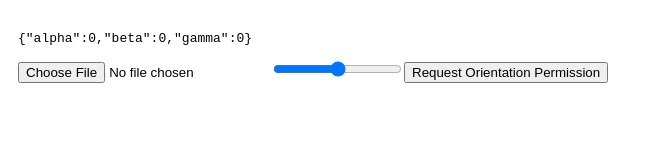
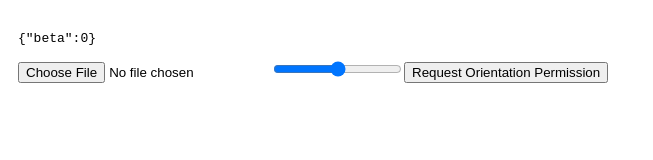
Before and after one commit to slaterhaus/slaterhaus.github.io, a Next.js app: page /lightbox in a window 1280 px wide. Shown: the top 160 px of the page, without its empty margins (0-653 px from the left). Built offline with nearby package versions, Linux system fonts and the light colour scheme; no server answers.

Commit message:
just using inverse beta

```diff
--- a/src/components/lightbox/drawing.tsx
+++ b/src/components/lightbox/drawing.tsx
@@ -13,15 +13,14 @@ const ImageDrawingComponent = () => {
     const webcamRef = useRef(null);
     const [selectedImage, setSelectedImage] = useState<any>(null);
     const [opacity, setOpacity] = useState(0.5);
-    const [orientation, setOrientation] = useState({ alpha: 0, beta: 0, gamma: 0 });
+    const [orientation, setOrientation] = useState({ beta: 0 });
     const [currentCamera, setCurrentCamera] = useState('user');
     const [orientationPermission, setOrientationPermission] = useState('unknown');
 
-    const handleOrientation = (event: { alpha: any; beta: any; gamma: any; }) => {
+    const handleOrientation = (event: { beta: any; }) => {
         setOrientation({
-            alpha: event.alpha || 0, // Z-axis rotation [0,360)
-            beta: event.beta || 0,   // X-axis rotation [-180,180]
-            gamma: event.gamma || 0  // Y-axis rotation [-90,90]
+            beta: event.beta || 0, // Z-axis rotation [0,360)
+
         });
     };
 
@@ -59,8 +58,8 @@ const ImageDrawingComponent = () => {
         setOpacity(parseFloat(e.target.value));
     };
     const getImageTransform = () => {
-        const { alpha, beta, gamma } = orientation;
-        return `rotateZ(${alpha}deg) rotateX(${beta}deg) rotateY(${gamma}deg)`;
+        const { beta } = orientation;
+        return `rotateZ(${0}deg) rotateX(${-beta}deg) rotateY(${0}deg)`;
     };
     useEffect(() => {
         if (typeof window !== 'undefined' && 'DeviceOrientationEvent' in window && orientationPermission === 'granted' ) {
```
